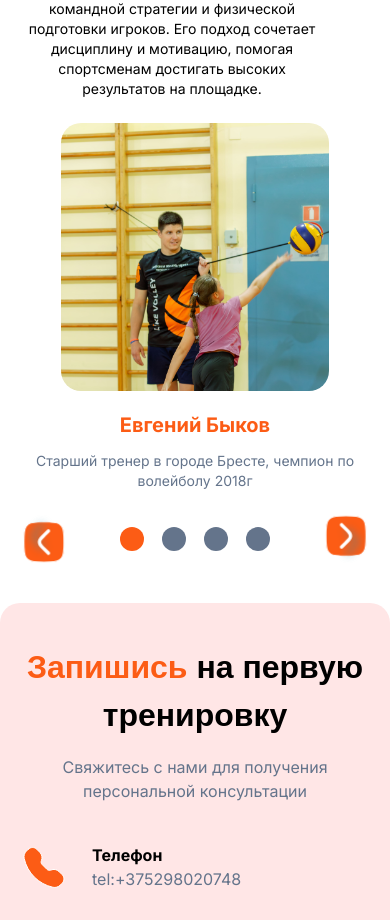
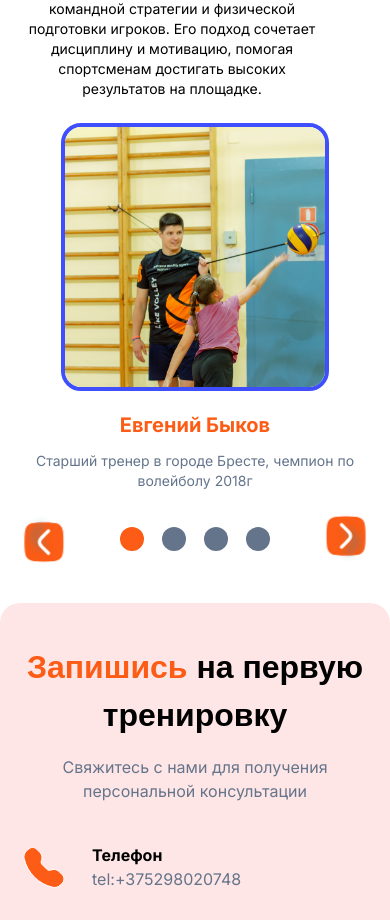
Before and after one commit to evgeniyworkbel/like-volley, a Next.js app: page / in a window 390 px wide. Shown: the part 2240-3160 px from the top of the page. Built offline with nearby package versions, Linux system fonts and the light colour scheme; a web font is replaced by a local one.

Commit message:
fix(shared): add frame mobile 4px

```diff
--- a/src/shared/ui/carousel/coaches-сard.tsx
+++ b/src/shared/ui/carousel/coaches-сard.tsx
@@ -4,7 +4,7 @@ import { Coach } from "./model/types";
 export function CoachCard({ name, description, src, alt }: Coach) {
   return (
     <hgroup className="flex flex-col items-center gap-5">
-      <div className="relative h-[268px] w-[268px] overflow-hidden rounded-[20px] xl:border-4 xl:border-accent-blue">
+      <div className="relative h-[268px] w-[268px] overflow-hidden rounded-[20px] border-4 border-accent-blue">
         <Image className="object-cover object-top" src={src} alt={alt} fill />
       </div>
       <h4 className="flex flex-col items-center gap-3">
```
